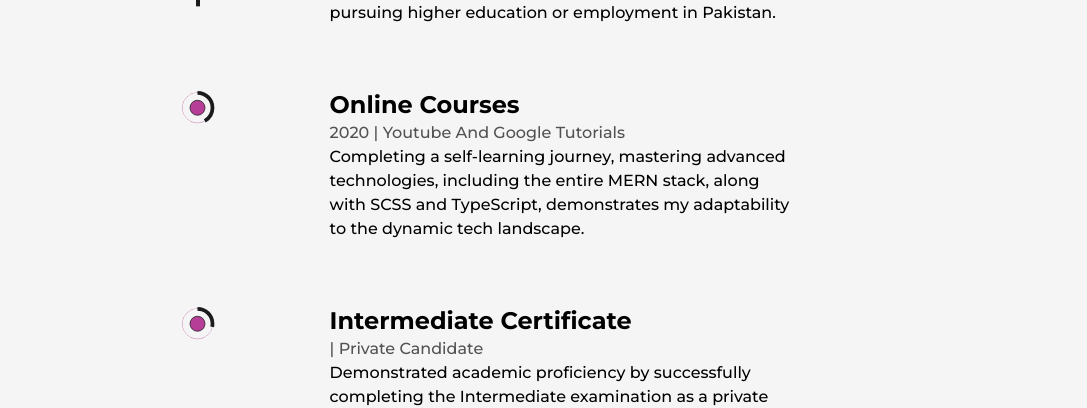
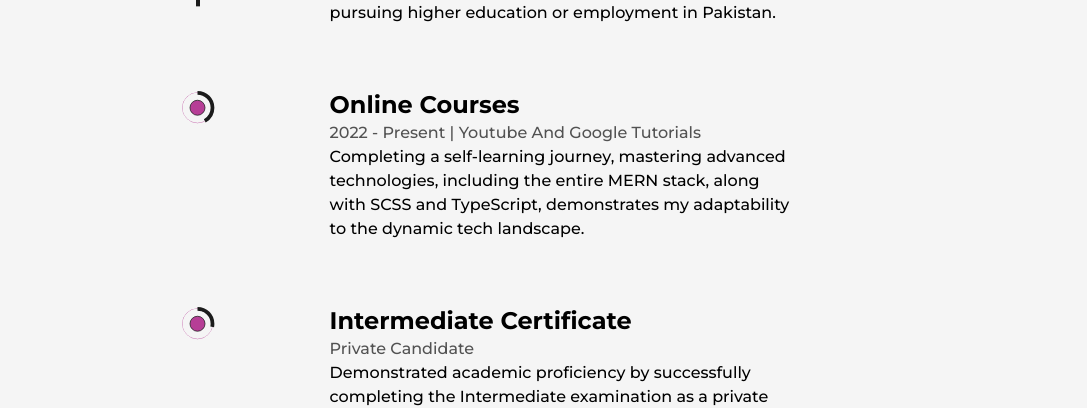
Before and after one commit to hamza-nafasat/my-portfolio-nextJs, a Next.js app: page /about in a window 1280 px wide. Shown: the part 2483-2891 px from the top of the page, without its empty margins (96-1183 px from the left). Built offline with nearby package versions, Linux system fonts and the light colour scheme.

Commit message:
changing data

```diff
--- a/src/components/About/Education.js
+++ b/src/components/About/Education.js
@@ -18,7 +18,7 @@ const Details = ({ type, time, place, info }) => {
 			>
 				<h3 className="capitalize font-bold text-2xl sm:text-xl xs:text-lg">{type}</h3>
 				<span className="capitalize font-medium text-dark/75 dark:text-light/75 xs:text-sm">
-					{time} | {place}
+					{time ? `${time} | ${place}` : place}
 				</span>
 				<p className="font-medium w-full md:text-sm text-left">{info}</p>
 			</motion.div>
--- a/src/components/Globel/Text.js
+++ b/src/components/Globel/Text.js
@@ -62,7 +62,7 @@ export const EDUCATIONLIST = [
 	},
 	{
 		type: "Online Courses",
-		time: "2020",
+		time: "2022 - Present",
 		place: "Youtube and Google tutorials",
 		info: "Completing a self-learning journey, mastering advanced technologies, including the entire MERN stack, along with SCSS and TypeScript, demonstrates my adaptability to the dynamic tech landscape.",
 	},
```
